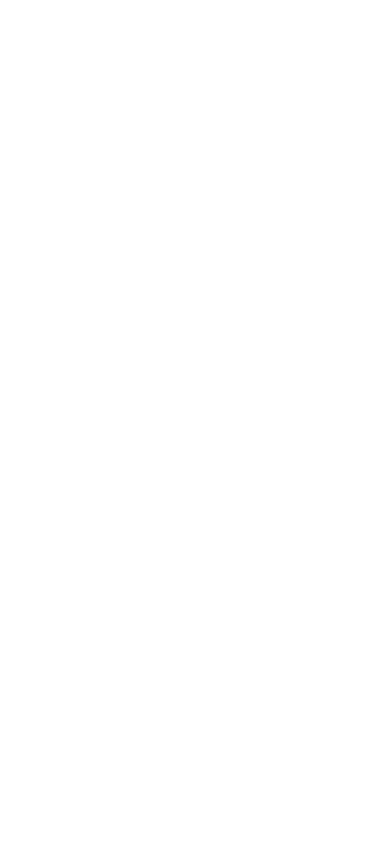
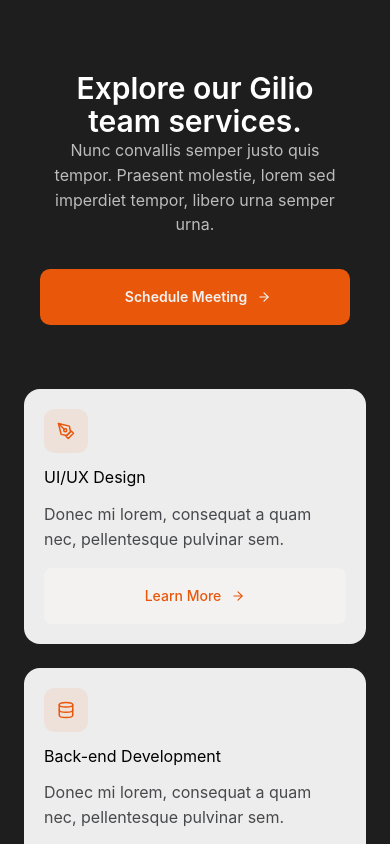
Before and after one commit to novarawebdevelopercom-ctrl/novaraWeb, a Next.js app: page / in a window 390 px wide. Shown: the part 1000-1844 px from the top of the page. Before the commit the page ends 914 px from the top, so only its background shows below. Built offline with nearby package versions, Linux system fonts and the light colour scheme.

Commit message:
feat:add serviceSection

```diff
--- a/src/app/page.tsx
+++ b/src/app/page.tsx
@@ -2,12 +2,14 @@
 
 import HeroSection from "@/pages/landing/sections/heroSection/HeroSection";
 import Header from "@/components/layout/landing/Header";
+import ServiceSection from "@/pages/landing/sections/serviceSection/ServiceSection";
 
 export default function Home() {
   return (
     <>
     <Header />
       <HeroSection />
-    </>
+      <ServiceSection/>
+      </>
   );
 }
--- a/src/components/ui/button/types.d.ts
+++ b/src/components/ui/button/types.d.ts
@@ -9,4 +9,5 @@
   label?: ReactNode; // اضافه کردن label
   href?: string;
   radius?: string;
+
 }
--- /dev/null
+++ b/src/pages/landing/sections/serviceSection/ServiceSection.tsx
@@ -0,0 +1,110 @@
+'use client';
+
+import classes from './Servicesection.module.css';
+
+import { Card } from '@/components/ui/card/Card';
+import { Button } from '@/components/ui/button/button';
+import { Typography } from '@/components/ui/typography/typography';
+
+import {
+  FiPenTool,
+  FiDatabase,
+  FiPackage,
+  FiArrowRight,
+} from 'react-icons/fi';
+import { LuBug } from 'react-icons/lu';
+
+type ServiceItem = {
+  icon: React.ReactNode;
+  title: string;
+  description: string;
+};
+
+const services: ServiceItem[] = [
+  {
+    icon: <FiPenTool size={18} />,
+    title: 'UI/UX Design',
+    description: 'Donec mi lorem, consequat a quam nec, pellentesque pulvinar sem.',
+  },
+  {
+    icon: <FiDatabase size={18} />,
+    title: 'Back-end Development',
+    description: 'Donec mi lorem, consequat a quam nec, pellentesque pulvinar sem.',
+  },
+  {
+    icon: <LuBug size={18} />,
+    title: 'Front-end Development',
+    description: 'Donec mi lorem, consequat a quam nec, pellentesque pulvinar sem.',
+  },
+  {
+    icon: <FiPackage size={18} />,
+    title: 'Project Delivery',
+    description: 'Donec mi lorem, consequat a quam nec, pellentesque pulvinar sem.',
+  },
+];
+
+function ServicesSection() {
+  return (
+    <section className={classes.section}>
+      <div className={classes.container}>
+        {/* LEFT */}
+        <Card variant="ghost" className={classes.leftCard}>
+          <Typography variant="h2" className={classes.title}>
+            Explore our Gilio
+             team services.
+          </Typography>
+
+          <Typography variant="body" className={classes.description}>
+            Nunc convallis semper justo quis tempor. Praesent molestie,
+            lorem sed imperdiet tempor, libero urna semper urna.
+          </Typography>
+
+          <Button className={classes.meetingButton}
+           endIcon={<FiArrowRight size={14} />}
+          label=" Schedule Meeting"
+          href="/"
+          color="orange"
+          radius="md"
+         /* visibleFrom="sm"*/
+
+        />
+        </Card>
+
+        {/* RIGHT */}
+        <div className={classes.cardsGrid}>
+          {services.map((service) => (
+            <Card key={service.title} className={classes.serviceCard}>
+              <div className={classes.cardHeader}>
+                {/* ✅ ICON DIREKT */}
+                <div className={classes.icon}>
+                  {service.icon}
+                </div>
+
+                <Typography variant="h5">
+                  {service.title}
+                </Typography>
+              </div>
+
+              <Typography variant="body-sm" className={classes.cardText}>
+                {service.description}
+              </Typography>
+
+
+              <Button
+  className={classes.learnMoreButton}
+  label="Learn More"
+  endIcon={<FiArrowRight size={14} />}
+  href="/"
+  color="orange"
+  radius="md"
+/>
+
+            </Card>
+          ))}
+        </div>
+      </div>
+    </section>
+  );
+}
+
+export default ServicesSection;
--- /dev/null
+++ b/src/pages/landing/sections/serviceSection/Servicesection.module.css
@@ -0,0 +1,171 @@
+.section {
+  background: rgba(30, 30, 30, 1);
+  padding: 80px 0;
+}
+
+
+
+.container {
+  max-width: 1200px;
+  margin: 0 auto;
+  padding: 0 24px;
+  display: grid;
+  grid-template-columns: 1fr 1fr;
+  gap: 48px;
+}
+
+
+
+.leftCard {
+  background: transparent;
+  padding: 48px;
+  margin-top: 70px;
+  justify-items: center;
+  align-items: flex-start;
+  display: flex;
+}
+
+.title {
+  color: #ffffff;
+  font-size: 56px;
+  font-weight: 600;
+  line-height: 1.1;
+}
+
+.description {
+  color: rgba(255, 255, 255, 0.7);
+  margin-bottom: 32px;
+  max-width: 520px;
+}
+
+
+
+.cardsGrid {
+  display: grid;
+  grid-template-columns: repeat(2, minmax(250px, 1fr));
+  gap: 24px;
+
+}
+
+.serviceCard {
+  background: rgba(255, 255, 255, 0.92);
+  border-radius: 16px;
+  padding: 24px;
+}
+
+.cardHeader {
+  display: grid;
+  gap: 12px;
+  margin-bottom: 12px;
+  font-weight: 600px;
+  font-size: 55px;
+  color: black;
+}
+
+.cardText {
+  margin-bottom: 16px;
+  color: rgba(0, 3, 7, 0.7);
+}
+
+
+
+.meetingButton {
+  align-self: flex-start;
+  background-color: #e9570b;
+  color: #f4f2f0;
+  border-radius: 10px;
+  width: 242px;
+  height: 73px;
+  transition: all 0.3s;
+}
+
+.learnMoreButton {
+  background-color: #f4f2f0;
+  cursor: pointer;
+  color: #e9570b;
+  padding: 10px 16px;
+  font-weight: 500;
+  transition: background-color 0.3s ease;
+}
+
+
+
+.icon {
+  color: #e9570b;
+  background-color: rgba(233, 87, 11, 0.08);
+  border-radius: 10px;
+  width: 50px;
+  height: 50px;
+  display: grid;
+  place-items: center;
+}
+
+
+@media (max-width: 1024px) {
+  .container {
+    grid-template-columns: 1fr;
+    gap: 40px;
+  }
+
+  .leftCard {
+    padding: 32px;
+    text-align: center;
+  }
+
+  .title {
+    font-size: 44px;
+  }
+
+  .description {
+    margin: 0 auto 32px;
+  }
+
+  .meetingButton {
+    align-self: center;
+  }
+}
+
+/* ================================================= */
+/* ================== MOBILE (<=768px) ============== */
+/* ================================================= */
+
+@media (max-width: 768px) {
+  .section {
+    padding: 64px 0;
+  }
+
+  .title {
+    font-size: 36px;
+  }
+
+  .cardsGrid {
+    grid-template-columns: 1fr;
+  }
+
+  .serviceCard {
+    padding: 20px;
+  }
+
+  .meetingButton,
+  .learnMoreButton {
+    width: 100%;
+    height: 56px;
+  }
+}
+
+
+
+@media (max-width: 480px) {
+  .title {
+    font-size: 30px;
+  }
+
+  .leftCard {
+    padding: 24px 16px;
+  }
+
+  .icon {
+    width: 44px;
+    height: 44px;
+  }
+}
```
